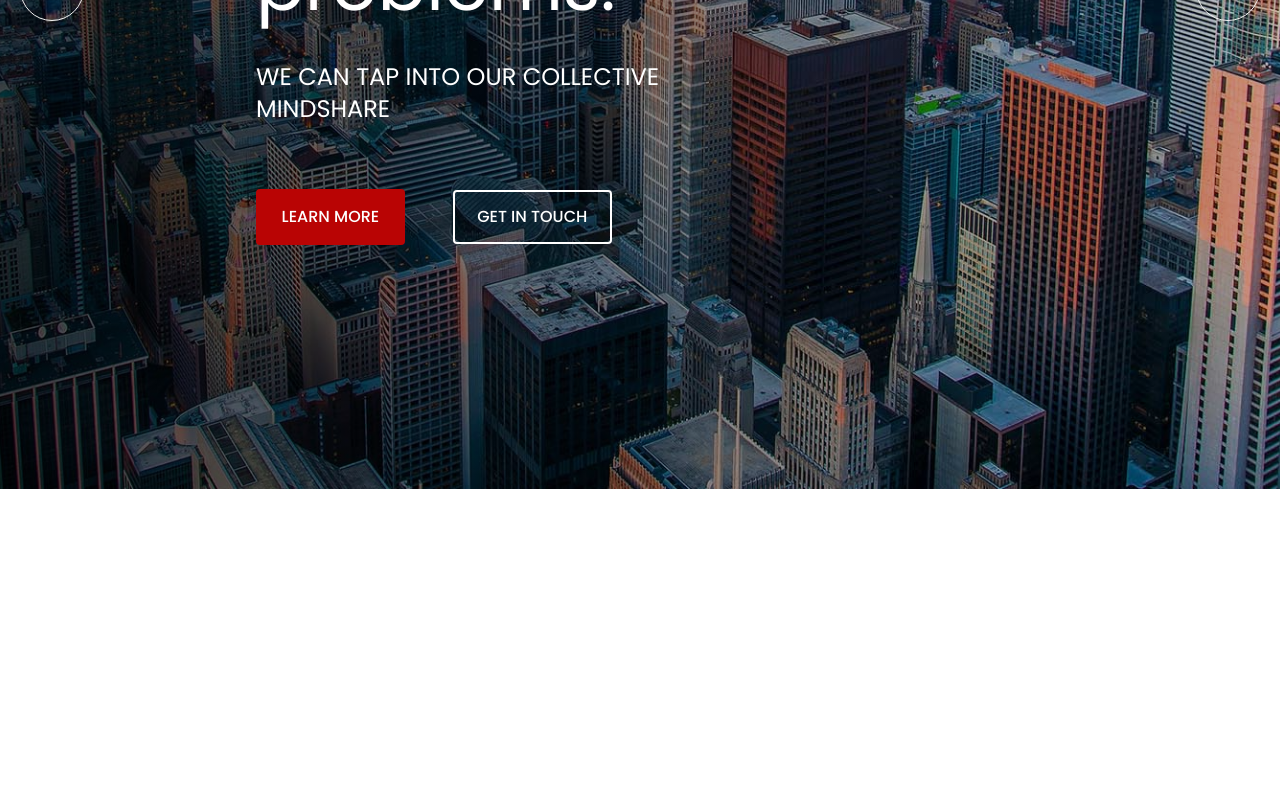
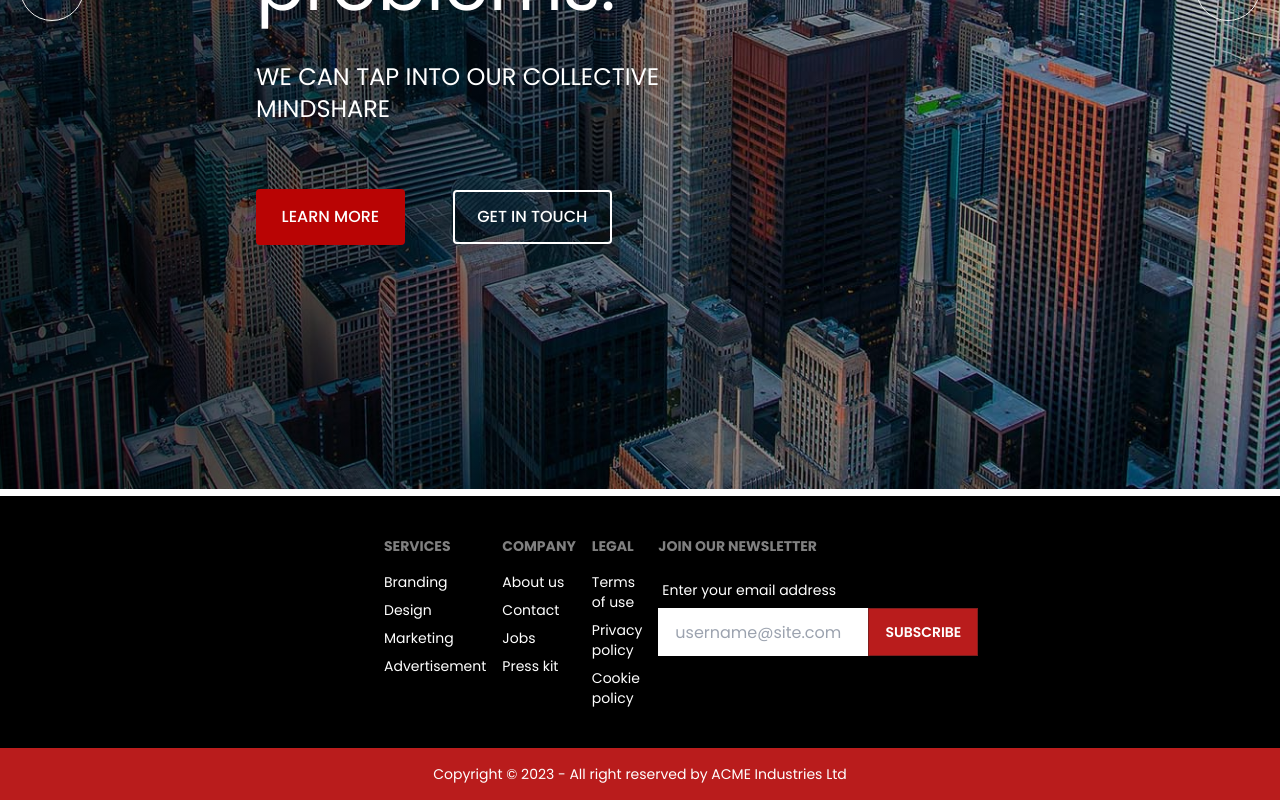
Before and after one commit to 23Mubasshir/MindBridge-Consultancy-Client, a React (Vite) app: page / in a window 1280 px wide. Shown: the part 579-1379 px from the top of the page. Before the commit the page ends 1075 px from the top, so only its background shows below. Built offline with nearby package versions, Linux system fonts and the light colour scheme.

Commit message:
Footer Done

```diff
--- a/src/Shared/Footer/Footer.jsx
+++ b/src/Shared/Footer/Footer.jsx
@@ -1,7 +1,53 @@
 const Footer = () => {
   return (
     <div>
-
+      <footer className="footer p-10 bg-black text-white px-96">
+        <div>
+          <span className="footer-title">Services</span>
+          <a className="link link-hover">Branding</a>
+          <a className="link link-hover">Design</a>
+          <a className="link link-hover">Marketing</a>
+          <a className="link link-hover">Advertisement</a>
+        </div>
+        <div>
+          <span className="footer-title">Company</span>
+          <a className="link link-hover">About us</a>
+          <a className="link link-hover">Contact</a>
+          <a className="link link-hover">Jobs</a>
+          <a className="link link-hover">Press kit</a>
+        </div>
+        <div>
+          <span className="footer-title">Legal</span>
+          <a className="link link-hover">Terms of use</a>
+          <a className="link link-hover">Privacy policy</a>
+          <a className="link link-hover">Cookie policy</a>
+        </div>
+        <div>
+          <span className="footer-title">Join Our Newsletter</span>
+          <div className="form-control w-80">
+            <label className="label">
+              <span className="label-text text-white">
+                Enter your email address
+              </span>
+            </label>
+            <div className="relative">
+              <input
+                type="text"
+                placeholder="username@site.com"
+                className="input w-full pr-16 rounded-none"
+              />
+              <button className="btn bg-red-700 border-red-900 rounded-none text-white absolute top-0 right-0 hover:text-black">
+                Subscribe
+              </button>
+            </div>
+          </div>
+        </div>
+      </footer>
+      <footer className="footer footer-center p-4 bg-red-700 text-white">
+        <div>
+          <p>Copyright © 2023 - All right reserved by ACME Industries Ltd</p>
+        </div>
+      </footer>
     </div>
   );
 };
```
